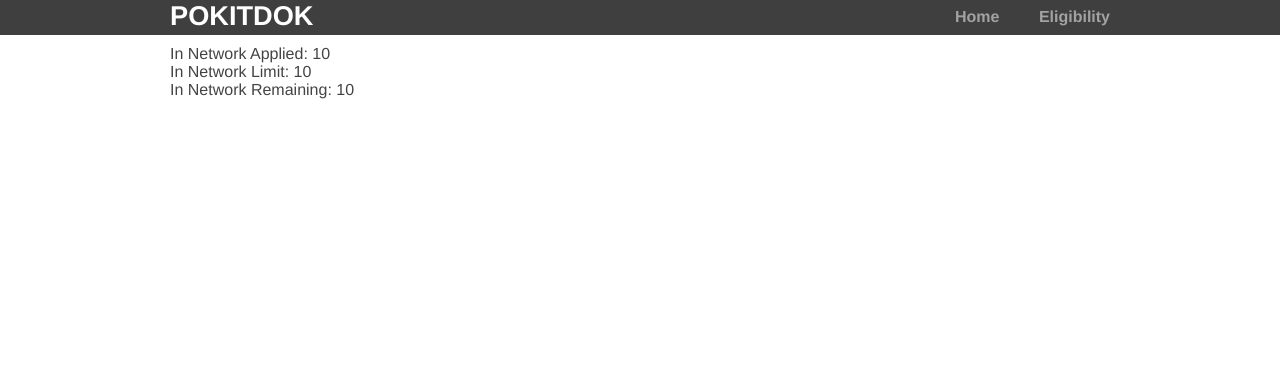
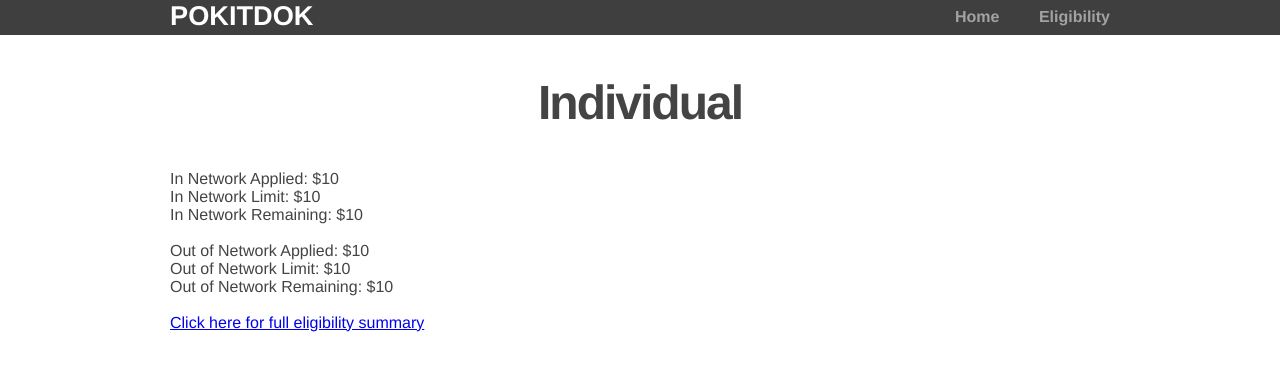
Before and after one commit to giarroccoaj/pokitdok_hw, a Flask app: template templates/eligibility_results.html in a window 1280 px wide. Shown: the top 371 px of the page. Run offline with Flask 2, Linux system fonts and the light colour scheme; the template is opened without the code that fills it: most values are stand-ins (such as "Sample title", 1, 10 or a date in 2020).

Commit message:
Update eligibility_results.html

```diff
--- a/templates/eligibility_results.html
+++ b/templates/eligibility_results.html
@@ -1,9 +1,17 @@
 {% extends "layout.html" %}
 
 {% block content %}
+      <h2>Individual</h2>
 
-      In Network Applied: {{ json.get("data").get("summary").get("deductible").get("individual").get("in_network").get("applied").get("amount") }} </br>
-      In Network Limit: {{ json.get("data").get("summary").get("deductible").get("individual").get("in_network").get("limit").get("amount") }} </br>
-      In Network Remaining: {{ json.get("data").get("summary").get("deductible").get("individual").get("in_network").get("remaining").get("amount") }} </br>
+      In Network Applied: ${{ json.get("data").get("summary").get("deductible").get("individual").get("in_network").get("applied").get("amount") }} </br>
+      In Network Limit: ${{ json.get("data").get("summary").get("deductible").get("individual").get("in_network").get("limit").get("amount") }} </br>
+      In Network Remaining: ${{ json.get("data").get("summary").get("deductible").get("individual").get("in_network").get("remaining").get("amount") }} </br>
+      </br>
+      Out of Network Applied: ${{json.get("data").get("summary").get("deductible").get("individual").get("out_of_network").get("applied").get("amount") }} <br/>
+      Out of Network Limit: ${{json.get("data").get("summary").get("deductible").get("individual").get("out_of_network").get("limit").get("amount") }} <br/>
+      Out of Network Remaining: ${{json.get("data").get("summary").get("deductible").get("individual").get("out_of_network").get("remaining").get("amount") }} <br/>
+      </br>
+      <a href="/eligibility/summary">Click here for full eligibility summary</a>
+
 
 {% endblock %}
```
